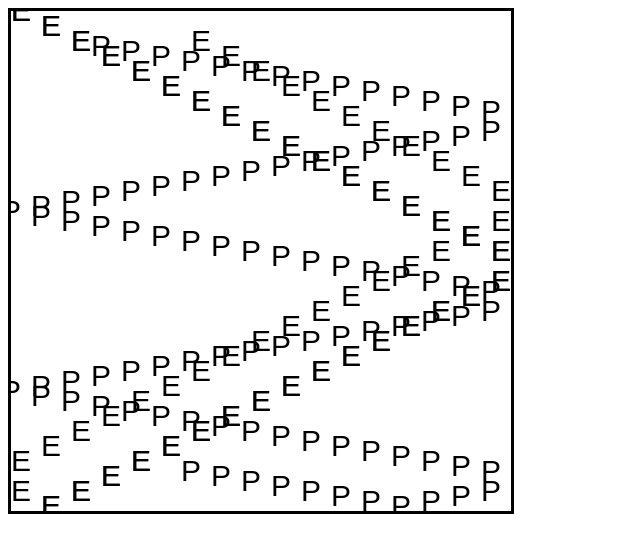
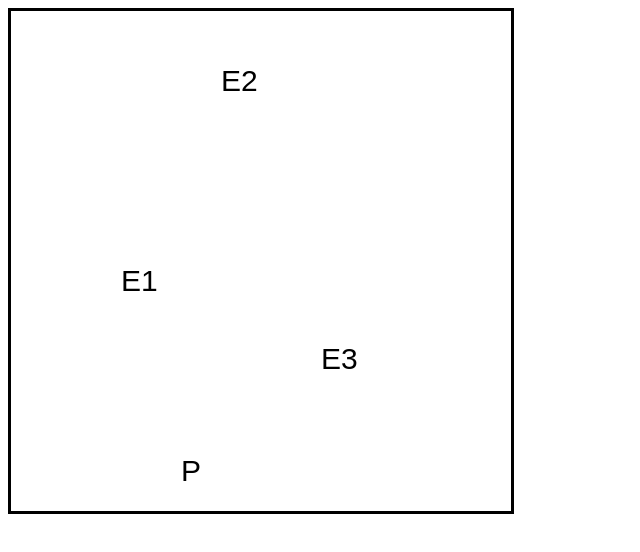
Before and after one commit to aaronamendez/multi-game, a website: page public/index.html in a window 1280 px wide. Shown: the whole page, without its empty margins (0-640 px from the left). Drawn offline with Linux system fonts and the light colour scheme.

Commit message:
added enemy object create method and optimized code

```diff
--- a/public/index.html
+++ b/public/index.html
@@ -5,7 +5,7 @@
 </head>
 <body>
 
-<canvas id="ctx" width="500" height="500" style="border:3px solid #000000;"></canvas>
+<canvas id="canvas" width="500" height="500" style="border:3px solid #000000;"></canvas>
 
 <script src="/public/js/main.js"></script>
 </body>
--- a/public/js/main.js
+++ b/public/js/main.js
@@ -1,12 +1,12 @@
-var ctx = document.getElementById("ctx").getContext("2d");
-ctx.font = '30px Arial';
+// fetching canvas
+var canvas = document.getElementById("canvas").getContext("2d");
+// styling canvas
+canvas.font = '30px Arial';
 
-
-
+// playing field
 var message = 'Out of Bounds!'
 var canvasWidth = 500;
 var canvasHeight = 500;
-
 
 // player
 var player = {
@@ -17,15 +17,30 @@ var player = {
 	name: 'P',
 };
 
-// Enemy
-var enemy = {
-	x: 150,
-	spdX: 30,
-	y: 25,
-	spdY: 15,
-	name: 'E',
-};
+// enemy list
+var enemyList = {};
 
+// create enemies
+Enemy('E1', 150, 250, 10, 15, 'E1');
+Enemy('E2', 250, 350, 10, -15, 'E2');
+Enemy('E3', 350, 150, 10, -8, 'E3');
+
+// enemy stats
+function Enemy(id, x, y, spdX, spdY, name) {
+        var enemy = {
+        x: x,
+        spdX: spdX,
+        y: y,
+        spdY: spdY,
+        name: name,
+        id: id,
+
+        };
+
+        enemyList[id] = enemy;
+}
+
+// update interval
 setInterval(update, 50);
 
 // update entity
@@ -34,9 +49,9 @@ function updateEntity(entity) {
         entity.x += entity.spdX;
         entity.y += entity.spdY;
 
-        ctx.fillText(entity.name, entity.x, entity.y);
+        canvas.fillText(entity.name, entity.x, entity.y);
 
-        console.log('hello', entity.x);
+        console.log('hello, world!', entity.x);
 
         if(entity.x < 0 || entity.x > canvasWidth){
                 console.log(message);
@@ -49,8 +64,14 @@ function updateEntity(entity) {
         }
 };
 
+// the call for setinterval (update)
+function update(){
+        canvas.clearRect(0, 0, canvasWidth, canvasHeight)
 
-function update(){
+        for (var i in enemyList) {
+                updateEntity(enemyList[i])
+        }
+
         updateEntity(player);
-        updateEntity(enemy);
+
 };
```
